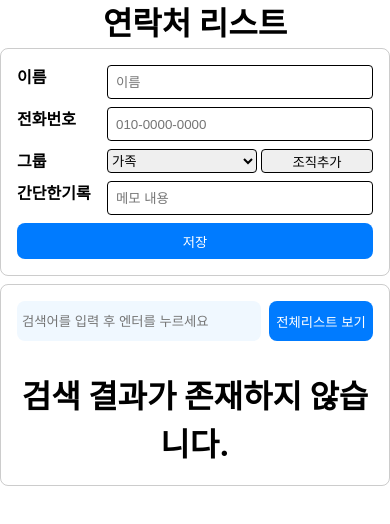
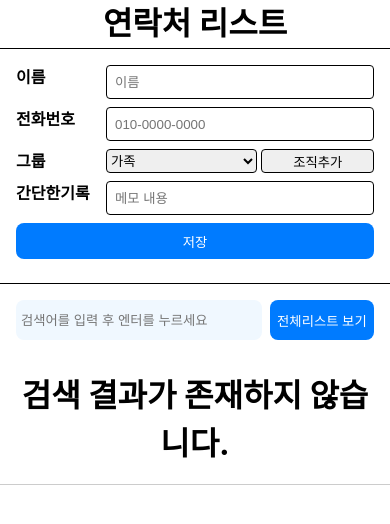
Before and after one commit to JW-Ahn0/Contact-List, a React (Vite) app in the folder Task0903/: page / in a window 390 px wide. Shown: the top 524 px of the page. Built offline with nearby package versions, Linux system fonts and the light colour scheme.

Commit message:
[Feat] 반응형 디자인 수정

```diff
--- a/Task0903/src/component/ContactList/ContactList.css
+++ b/Task0903/src/component/ContactList/ContactList.css
@@ -5,6 +5,15 @@
   padding: 16px;
   border: 0.5px solid rgba(0, 0, 0, 0.2);
   border-radius: 8px;
+}
+
+@media (max-width: 900px) {
+  .cotact-list-con {
+    border-top: 1px solid black;
+    border-radius: 0px;
+    border-left: 0;
+    border-right: 0;
+  }
 }
 
 .search-con {
--- a/Task0903/src/component/InputForm/InputForm.css
+++ b/Task0903/src/component/InputForm/InputForm.css
@@ -6,7 +6,15 @@
   border: 0.5px solid rgba(0, 0, 0, 0.2);
   border-radius: 8px;
 }
-
+@media (max-width: 900px) {
+  #inputForm {
+    border-top: 1px solid black;
+    border-radius: 0px;
+    border-left: 0;
+    border-right: 0;
+    border-bottom: 0;
+  }
+}
 #inputForm label {
   display: inline-block;
   width: 90px;
--- a/Task0903/src/component/InputForm/InputForm.tsx
+++ b/Task0903/src/component/InputForm/InputForm.tsx
@@ -143,6 +143,8 @@ const InputForm: React.FC<InputFormProps> = ({
       setName("");
       setPhone("");
       setMemo("");
+      //리셋 후 포커스 주기
+      document.getElementById("name")!.focus();
     } else {
       alert(
         "유효하지 않은 값이 존재합니다.\n이름과 전화번호를 한번더 확인해주세요."
```
